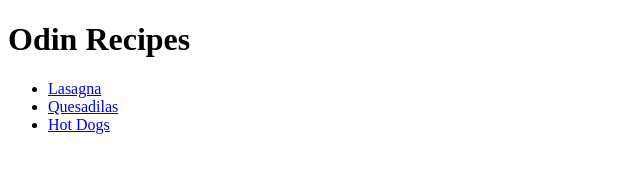
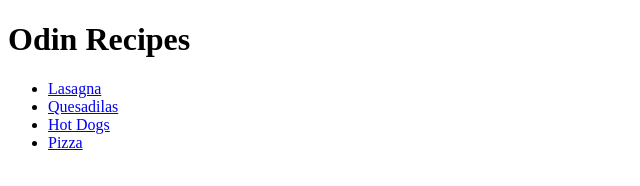
Before and after one commit to CharlieCookie315/odin-recipes, a plain HTML site: page index.html in a window 1280 px wide. Shown: the full height of the page, 0-640 px from the left. Drawn offline with Linux system fonts and the light colour scheme.

```diff
--- a/index.html
+++ b/index.html
@@ -13,6 +13,7 @@
         <li><a href="./pages/lasagna.html">Lasagna</a></li>
         <li><a href="./pages/quesadillas.html">Quesadilas</a></li>
         <li><a href="./pages/hotdogs.html">Hot Dogs</a></li>
+        <li><a href="./pages/Pizza.html">Pizza</a></li>
         </ul>
     </body>
 
```
